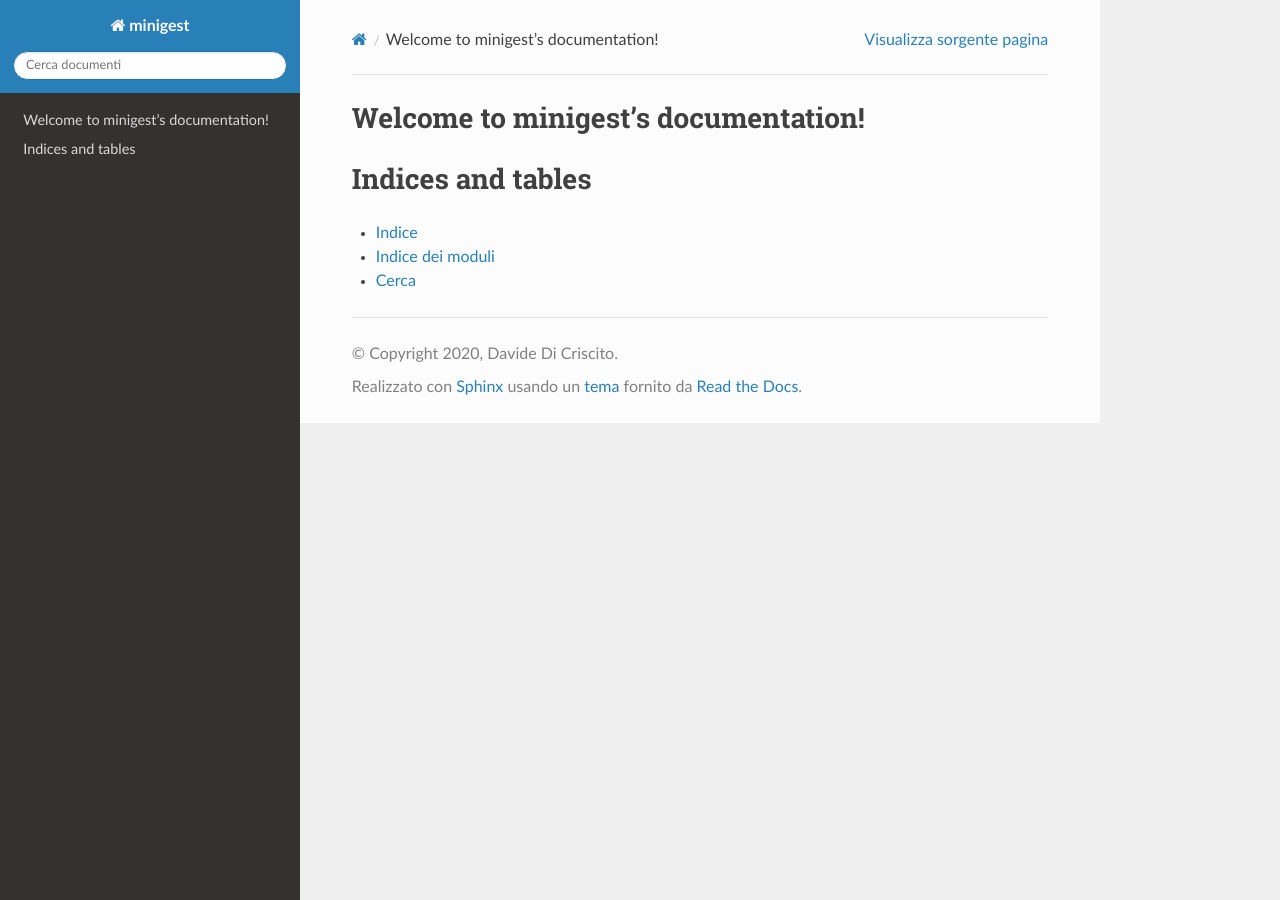
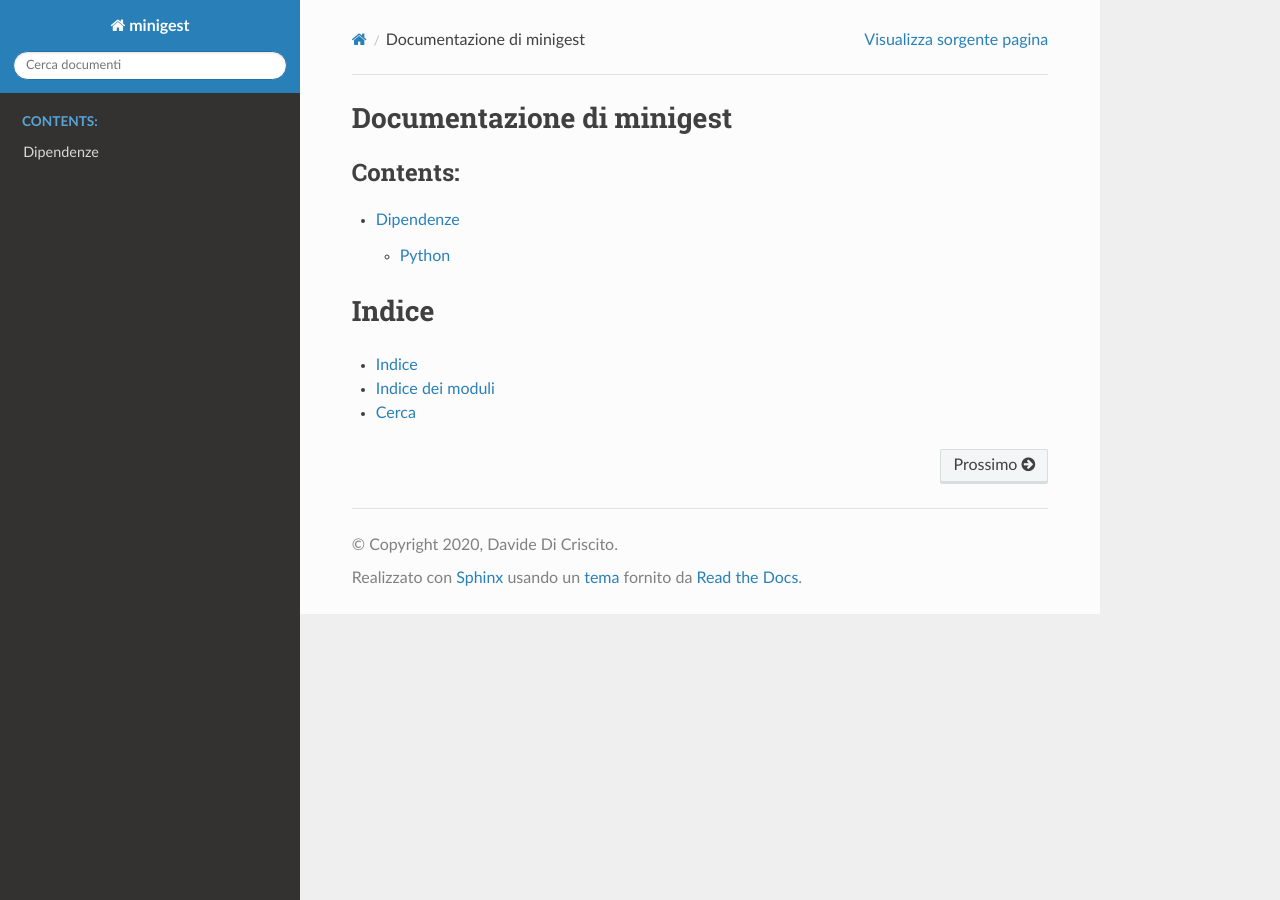
Before and after one commit to dcdeiv/minigest, a Sphinx documentation site: the page built from docs/index.rst, in a window 1280 px wide. Built offline with Sphinx 7.4.7 and the Read the Docs theme 2.0.0, drawn with Linux system fonts in a browser that asks for light colours.

Commit message:
docs: aggiunge il link alle dipendenze

```diff
--- a/docs/index.rst
+++ b/docs/index.rst
@@ -1,19 +1,16 @@
-.. minigest documentation master file, created by
-   sphinx-quickstart on Mon May 25 23:38:50 2020.
-   You can adapt this file completely to your liking, but it should at least
-   contain the root `toctree` directive.
-
-Welcome to minigest's documentation!
-====================================
+Documentazione di minigest
+==========================
 
 .. toctree::
    :maxdepth: 2
    :caption: Contents:
 
+   dipendenze/index
 
 
-Indices and tables
-==================
+
+Indice
+======
 
 * :ref:`genindex`
 * :ref:`modindex`
```
